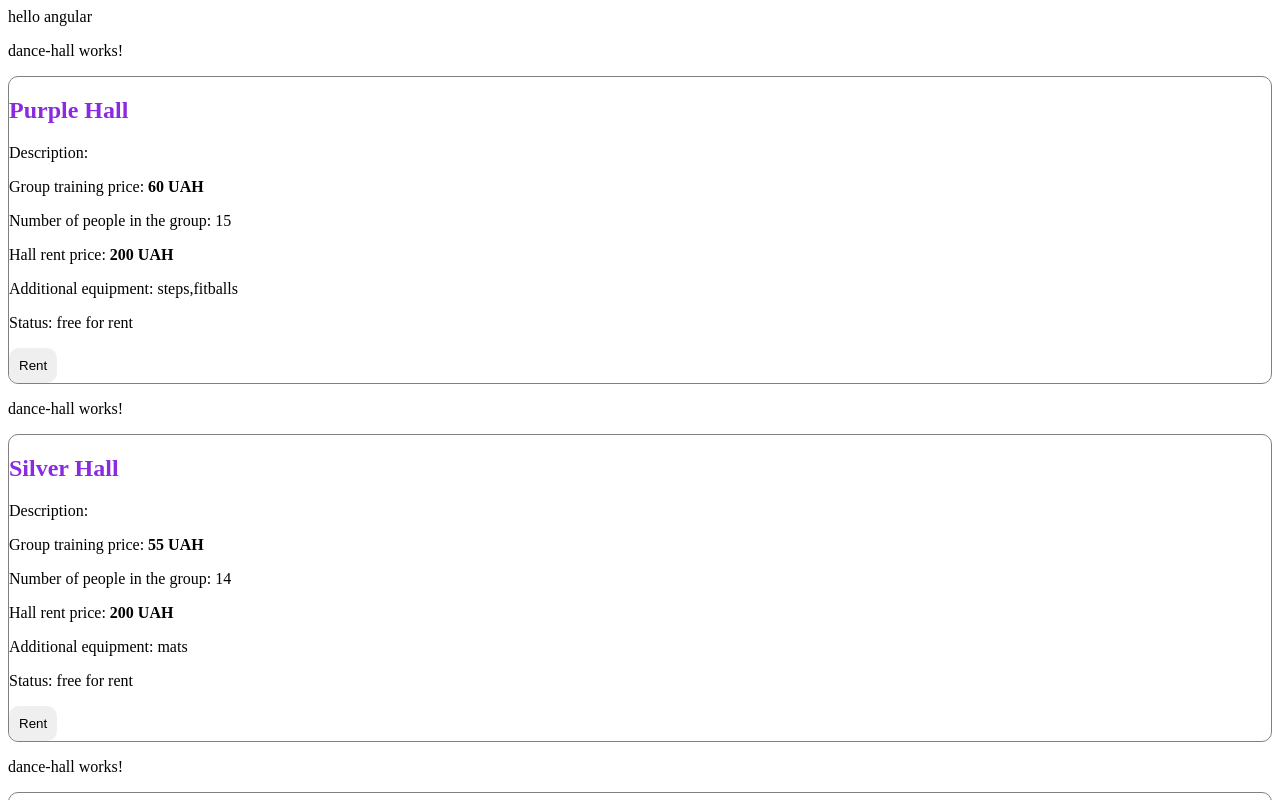
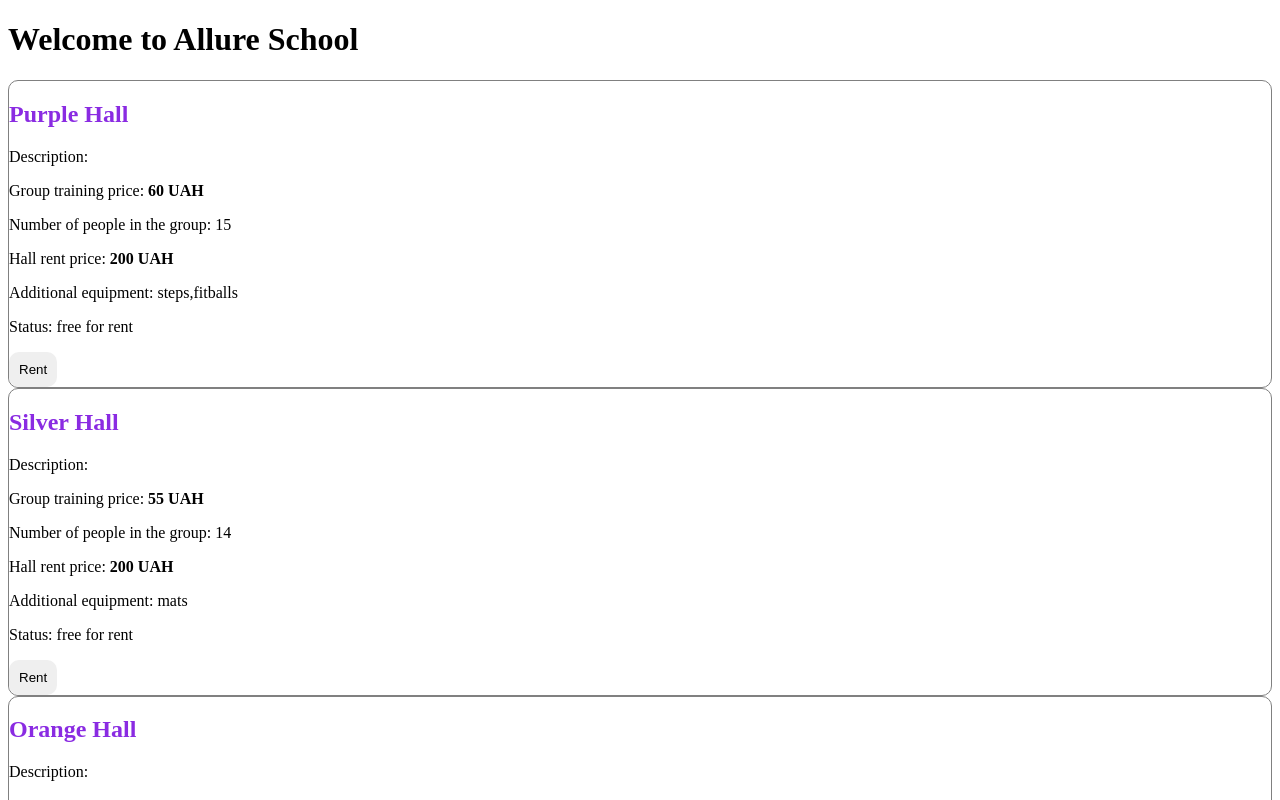
Before and after one commit to viktoriiadron/ng-homework, an Angular app: page / in a window 1280 px wide. Shown: the top 800 px of the page. Built offline with nearby package versions, Linux system fonts and the light colour scheme.

Commit message:
danceSchool component added

```diff
--- a/src/app/app.component.html
+++ b/src/app/app.component.html
@@ -1,5 +1,6 @@
-hello angular
-
+<app-dance-school
+    [danceSchool]="danceSchool"
+></app-dance-school>
 <app-dance-hall
     *ngFor="let hall of danceHalls; let i = index"
     [hall]="hall"
--- a/src/app/app.component.ts
+++ b/src/app/app.component.ts
@@ -1,6 +1,7 @@
 import { Component } from '@angular/core';
-import { DanсeHall } from './interfaces/interfaces';
+import { DanceSchool, DanсeHall } from './interfaces/interfaces';
 import { danceHalls } from './data/danceHalls';
+import { danceSchool } from './data/danceSchool';
 
 @Component({
   selector: 'app-root',
@@ -10,4 +11,5 @@ import { danceHalls } from './data/danceHalls';
 export class AppComponent {
   title = 'homework-app';
   danceHalls: DanсeHall[] = danceHalls;
+  danceSchool: DanceSchool = danceSchool;
 }
--- a/src/app/app.module.ts
+++ b/src/app/app.module.ts
@@ -4,12 +4,14 @@ import { BrowserModule } from '@angular/platform-browser';
 import { AppComponent } from './app.component';
 import { DanceHallComponent } from './components/dance-hall/dance-hall.component';
 import { UahPipe } from './pipes/uahPipe';
+import { DanceSchoolComponent } from './components/dance-school/dance-school.component';
 
 @NgModule({
   declarations: [
     AppComponent,
     DanceHallComponent,
-    UahPipe
+    UahPipe,
+    DanceSchoolComponent
   ],
   imports: [
     BrowserModule
--- a/src/app/components/dance-hall/dance-hall.component.html
+++ b/src/app/components/dance-hall/dance-hall.component.html
@@ -1,4 +1,3 @@
-<p>dance-hall works!</p>
 <div class="halls-section">
     <h2>{{ hall.name }}</h2>
     <p class="description">
--- a/src/app/components/dance-hall/dance-hall.component.ts
+++ b/src/app/components/dance-hall/dance-hall.component.ts
@@ -17,7 +17,6 @@ export class DanceHallComponent implements OnInit {
 
   public changeRentalStatus(value: boolean) {
     this.hallRent.emit(value);
-    // this.isEmpty = true;
   }
 
 }
--- /dev/null
+++ b/src/app/components/dance-school/dance-school.component.html
@@ -0,0 +1 @@
+<h1 class="title">Welcome to {{ danceSchool.name}} School </h1>
--- /dev/null
+++ b/src/app/components/dance-school/dance-school.component.ts
@@ -0,0 +1,18 @@
+import { Component, Input, OnInit } from '@angular/core';
+import { DanceSchool } from 'src/app/interfaces/interfaces';
+
+@Component({
+  selector: 'app-dance-school',
+  templateUrl: './dance-school.component.html',
+  styleUrls: ['./dance-school.component.css']
+})
+export class DanceSchoolComponent implements OnInit {
+
+  @Input() danceSchool: DanceSchool;
+
+  constructor() { }
+
+  ngOnInit(): void {
+  }
+
+}
--- /dev/null
+++ b/src/app/data/danceSchool.ts
@@ -0,0 +1,10 @@
+import { DanceSchool } from "../interfaces/interfaces";
+import { danceHalls } from "./danceHalls";
+
+export const danceSchool: DanceSchool = {
+    name: "Allure",
+    address: "Sumska str., Kharkiv, Ukraine",
+    bankAccount: "2272285674",
+    isWorking: true,
+    danceHalls: danceHalls
+}
```
Also changed, not shown: src/app/components/dance-school/dance-school.component.css (added).
